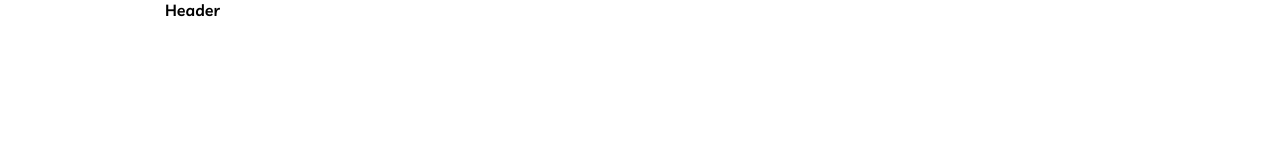
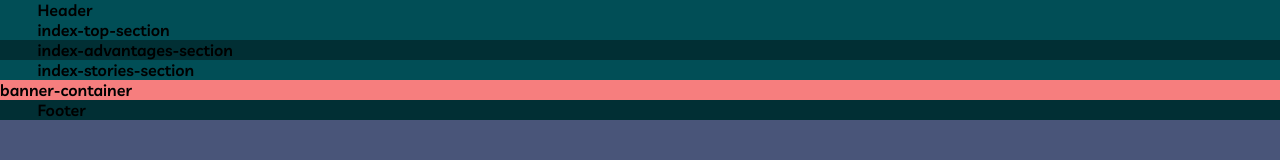
Before and after one commit to danielpsev/Find-the-best-TALENT, a plain HTML site: page index.html in a window 1280 px wide. Drawn offline with Linux system fonts and the light colour scheme.

Commit message:
Index, css struktura

```diff
--- a/index.html
+++ b/index.html
@@ -3,13 +3,54 @@
 <head>
     <meta charset="UTF-8">
     <meta http-equiv="X-UA-Compatible" content="IE=edge">
+    <meta name="description" content="Find the best TALENT">
+    <meta name="keywords" content="find the best talent, build, manage, teams, experience, success stories">
+    <meta name="author" content="Šventasis CSS">
     <meta name="viewport" content="width=device-width, initial-scale=1.0">
     <link rel="stylesheet" href="style/main.css">
+    <link rel="icon" type="image/x-icon" href="assets/images/favicon.ico">
     <title>Find the best TALENT</title>
 </head>
 <body>
     <div class="container">
-        <header><div class="wrapper">Header</div></header>
+        <header>
+            <div class="wrapper">Header</div>
+        </header>
+        <main>
+            <section id="index-top-section">
+                <div class="wrapper">
+                    <!--Index. Virsutine sekcija (Find the best talent)-->
+                    index-top-section
+                </div>
+            </section>
+
+            <section id="index-advantages-section">
+                <div class="wrapper">
+                    <!--Index. Antra sekcija (Build & manage)-->
+                    index-advantages-section
+                </div>
+            </section>
+
+            <section id="index-stories-section">
+                <div class="wrapper">
+                    <!--Index. Antra sekcija (Build & manage)-->
+                    <p>index-stories-section</p>
+                </div>
+            </section>
+        </main>
+
+        <div class="banner-container">
+            <!-- Banneris. (Ready to get started?)-->
+            banner-container
+        </div>
+
+        <footer>
+            <div class="wrapper">
+                <!-- Footeris -->
+                Footer
+            </div>
+        </footer>
     </div>
+    <script src="script/main.js"></script>
 </body>
 </html>
--- a/style/main.css
+++ b/style/main.css
@@ -16,8 +16,6 @@
     --secondary-sacramento-state-green: #012F34;
     --secondary-dark-green: #002529;
 }
-
-
 *{
     box-sizing: border-box;
     padding: 0;
@@ -27,23 +25,54 @@
 a{
     text-decoration: none;
 }
+body{
+    /* Panaikint užbaigus projektą */
+    background-color: #263159;
+}
 .wrapper{
     width: calc(100% - 330px);
     margin: 0 auto;
 }
-header{
+
+header,
+#index-stories-section,
+#index-advantages-section,
+#index-stories-section,
+.banner-container
+footer{
     width: 100%;
+}
+
+header,
+#index-top-section,
+#index-stories-section{
+    background-color: var(--primary-midnight-green);
+}
+#index-advantages-section,
+footer{
+    background-color: var(--secondary-sacramento-state-green);
+}
+.banner-container{
+    background-color: var(--primary-light-coral);
 }
 
 /* Kodas skirtas tablet'ui */
 @media screen and (max-width: 1439px) {
-    .main-wrapper{
+    .wrapper{
         width: calc(100% - 75px);
+    }
+    body{
+        /* Panaikint užbaigus projektą */
+        background-color: #495579;
     }
 }
 /*Kodas skirtas mobile*/
 @media screen and (max-width: 767px) {
-    .main-wrapper{
+    .wrapper{
         width: calc(100% - 48px);
     }
+    body{
+        /* Panaikint užbaigus projektą */
+        background-color: #251749;
+    }
 }
```
